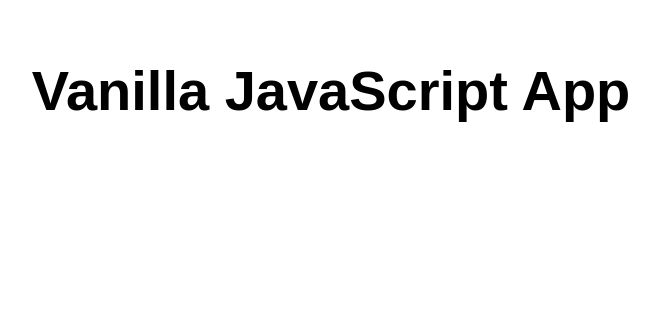
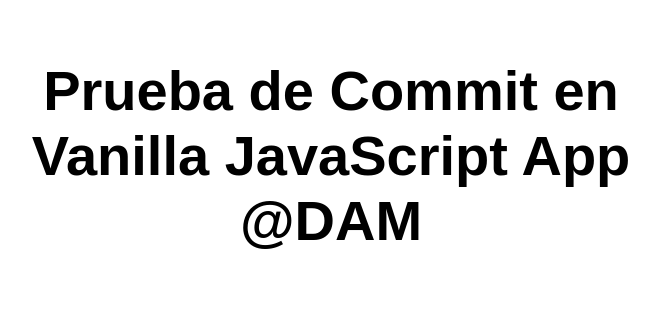
Before and after one commit to lupitaor/MiRepoAMG, a website: page src/index.html in a window 1280 px wide. Shown: the whole page, without its empty margins (309-968 px from the left). Drawn offline with Linux system fonts and the light colour scheme.

Commit message:
Se modificó el título

```diff
--- a/src/index.html
+++ b/src/index.html
@@ -10,7 +10,7 @@
 
 <body>
   <main>
-    <h1>Vanilla JavaScript App</h1>
+    <h1>Prueba de Commit en Vanilla JavaScript App @DAM</h1>
   </main>
 </body>
 
```
